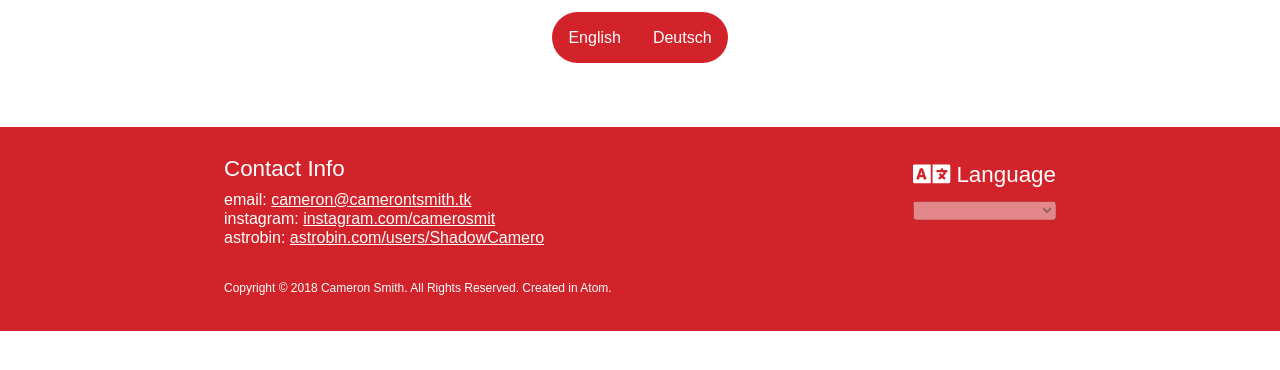
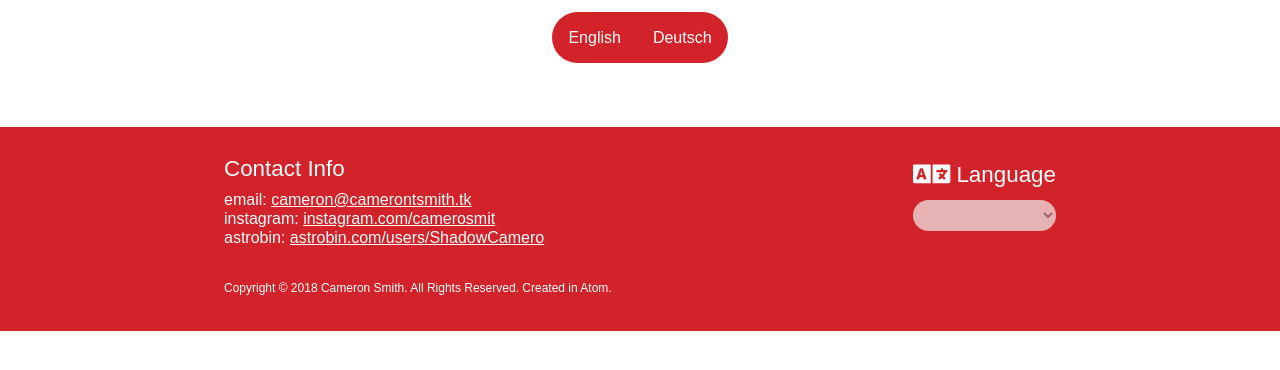
Before and after one commit to DapperOberon/Website, a PHP site: page / in a window 1280 px wide. Shown: the part 279-649 px from the top of the page. Run offline with PHP 8.4, Linux system fonts and the light colour scheme; a stand-in replaces the project's code that opens the database connection; lists and menus that the app fills with data are empty; some libraries are stand-ins or nearby versions.

Commit message:
Update the select input

```diff
--- a/css/styles.css
+++ b/css/styles.css
@@ -54,6 +54,11 @@
   .page {
     grid-area: content;
     padding: 4em 0;
+  }
+  select {
+    border-radius: 100px;
+    border: none;
+    padding: 0.5em;
   }
   .btn {
     background: #d2232a;
--- a/css/styles.less
+++ b/css/styles.less
@@ -81,6 +81,12 @@
   .page {
     grid-area: content;
     padding: 4em 0;
+  }
+
+  select {
+    border-radius: @btn-radius;
+    border: none;
+    padding: 0.5em;
   }
 
   .btn {
```
